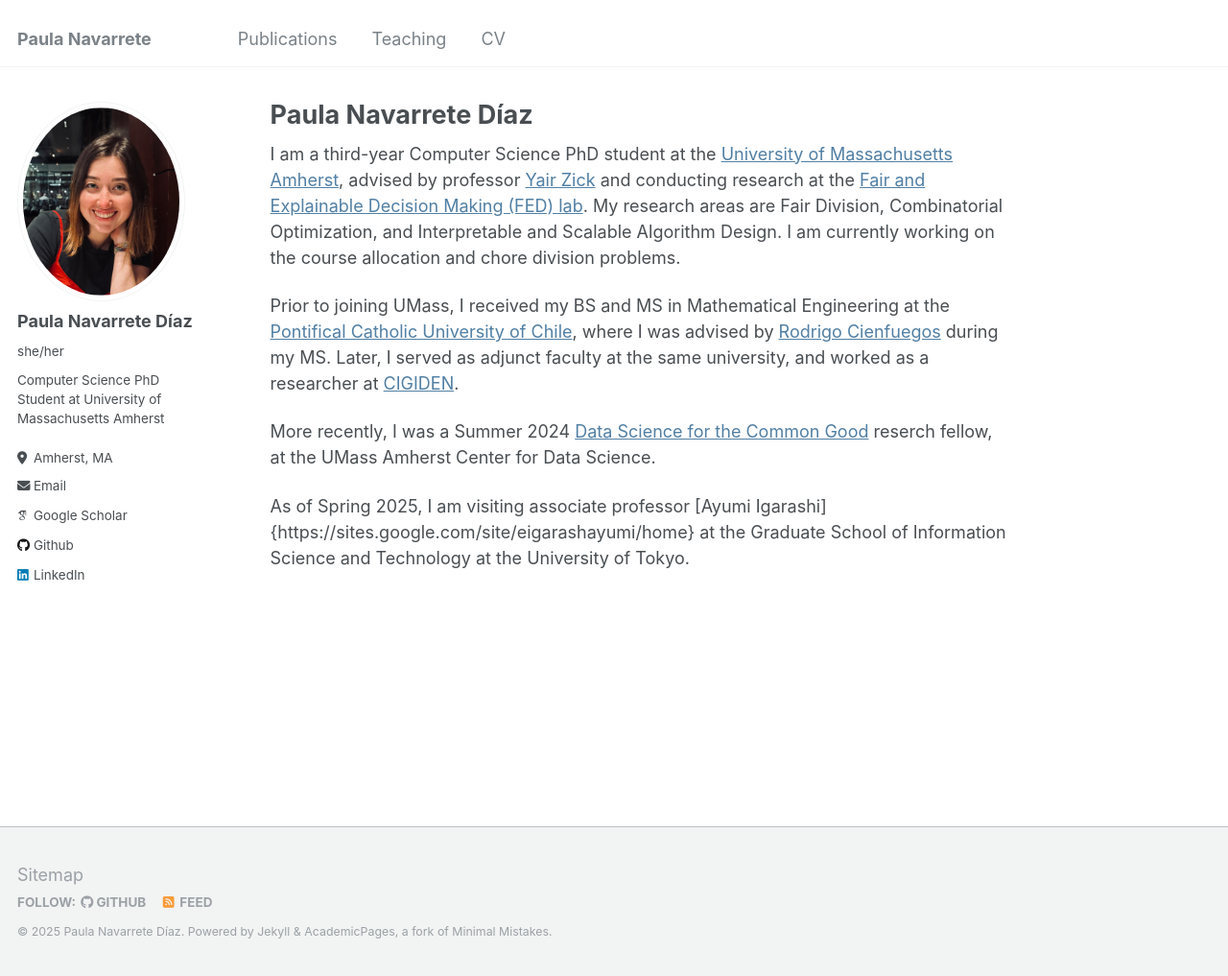
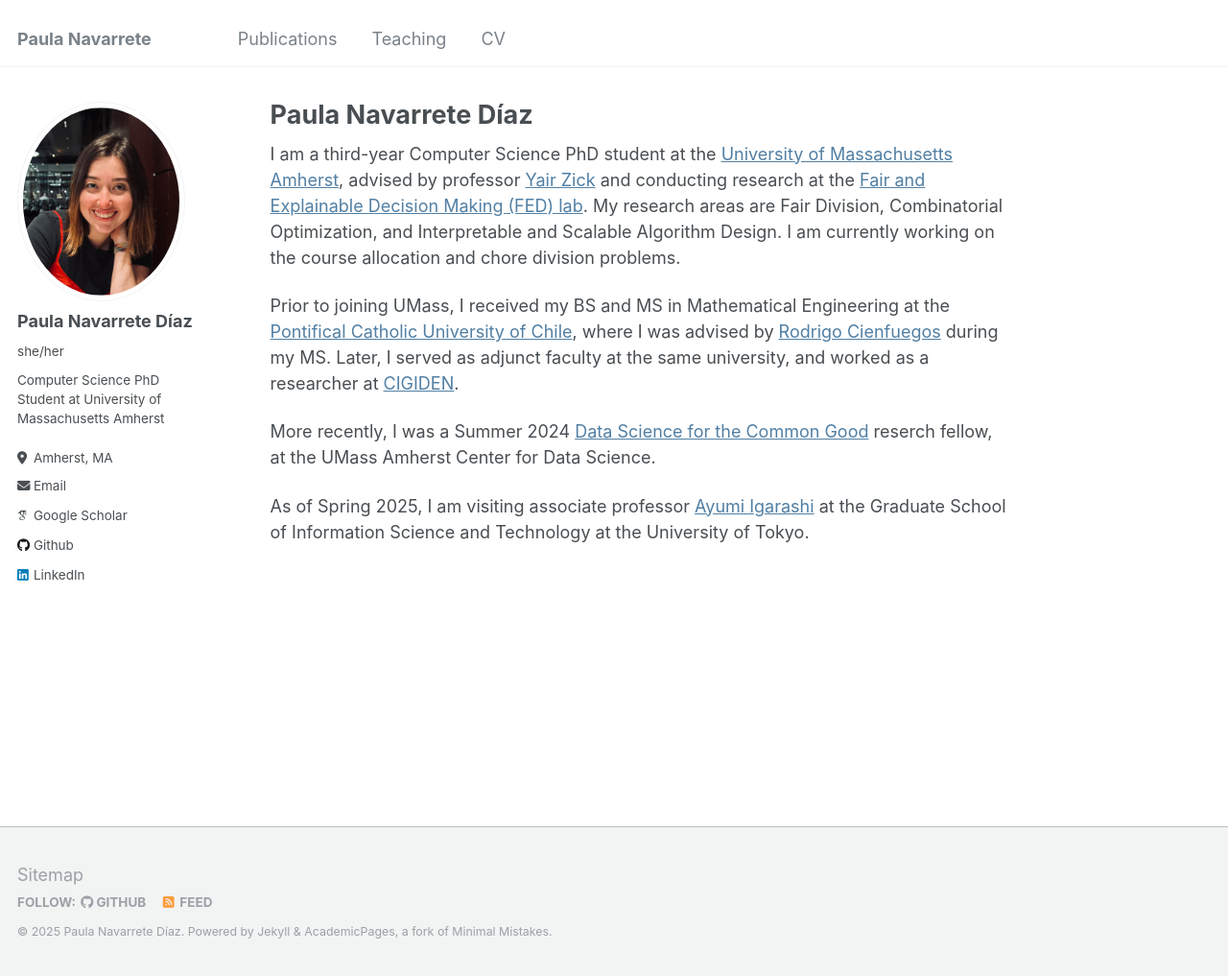
Before and after one commit to cheerstopaula/cheerstopaula.github.io, a Jekyll site: the page built from _pages/about.md, in a window 1280 px wide and 1017 px high. Shown: the whole window at 96% size. Built offline with Jekyll 4.4.1, drawn with Linux system fonts in a browser that asks for light colours; some web fonts are replaced.

Commit message:
Update about.md

```diff
--- a/_pages/about.md
+++ b/_pages/about.md
@@ -13,4 +13,4 @@ Prior to joining UMass, I received my BS and MS in Mathematical Engineering at t
 
 More recently, I was a Summer 2024 [Data Science for the Common Good](https://ds.cs.umass.edu/programs/ds4cg/ds4cg-team) reserch fellow, at the UMass Amherst Center for Data Science.
 
-As of Spring 2025, I am visiting associate professor [Ayumi Igarashi]{https://sites.google.com/site/eigarashayumi/home} at the Graduate School of Information Science and Technology at the University of Tokyo.
+As of Spring 2025, I am visiting associate professor [Ayumi Igarashi](https://sites.google.com/site/eigarashayumi/home) at the Graduate School of Information Science and Technology at the University of Tokyo.
```
